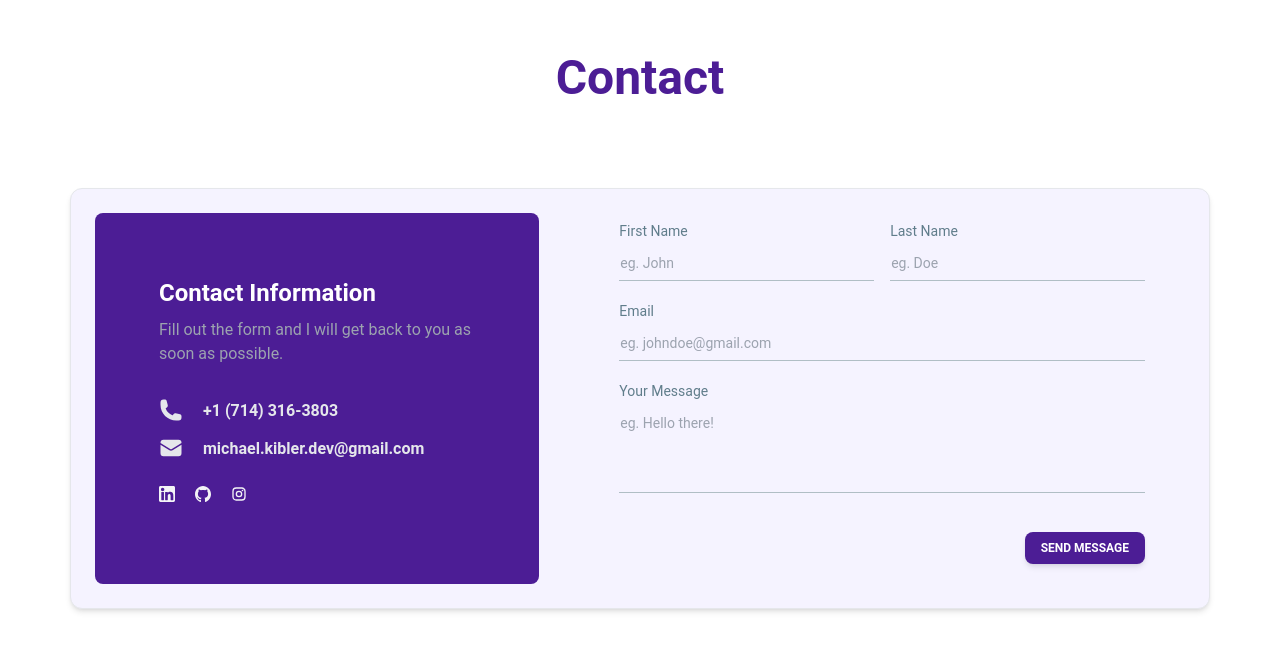
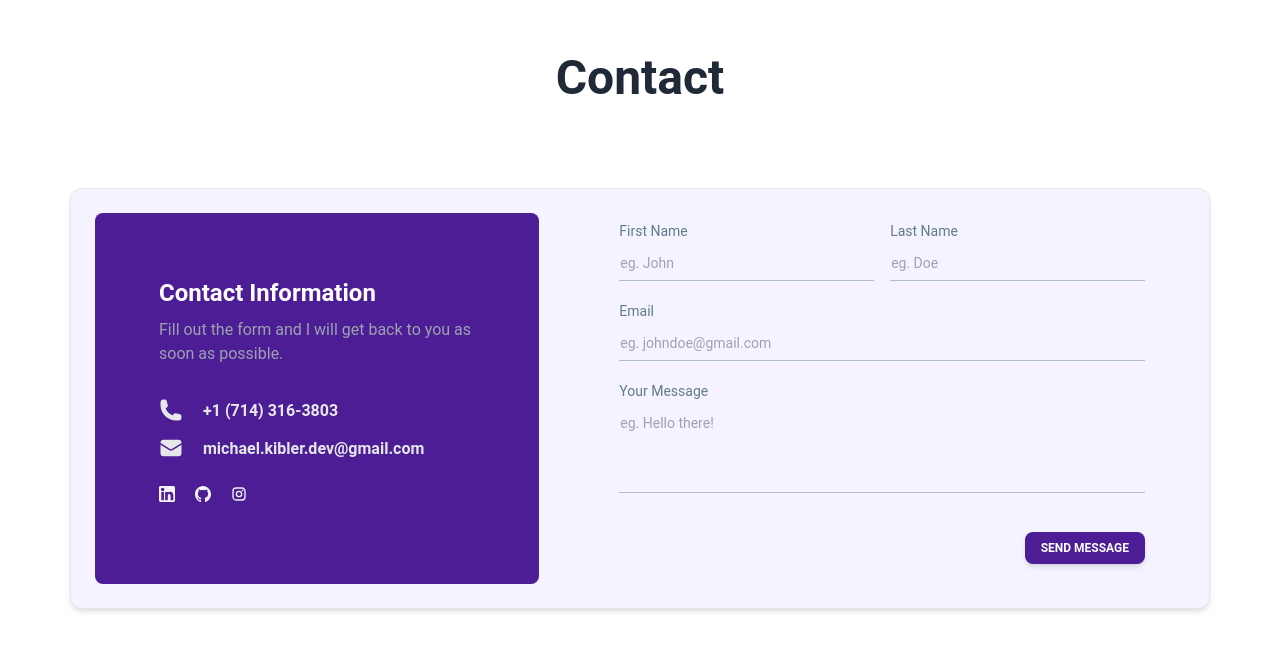
Before and after one commit to mkibler7/portfolio-website, a Next.js app: page / in a window 1280 px wide. Shown: the part 3714-4364 px from the top of the page. Built offline with nearby package versions, Linux system fonts and the light colour scheme.

Commit message:
More polish

```diff
--- a/src/app/contact-form.tsx
+++ b/src/app/contact-form.tsx
@@ -90,7 +90,7 @@ export function ContactForm() {
         <Typography
           variant="h1"
           color="blue-gray"
-          className="mb-4 text-violet-900"
+          className="mb-4 text-gray-800"
         >
           Contact
         </Typography>
```
Also changed, not shown: src/components/navbar.tsx (+1 -7 lines), public/image/weight-wise1.jpg.
